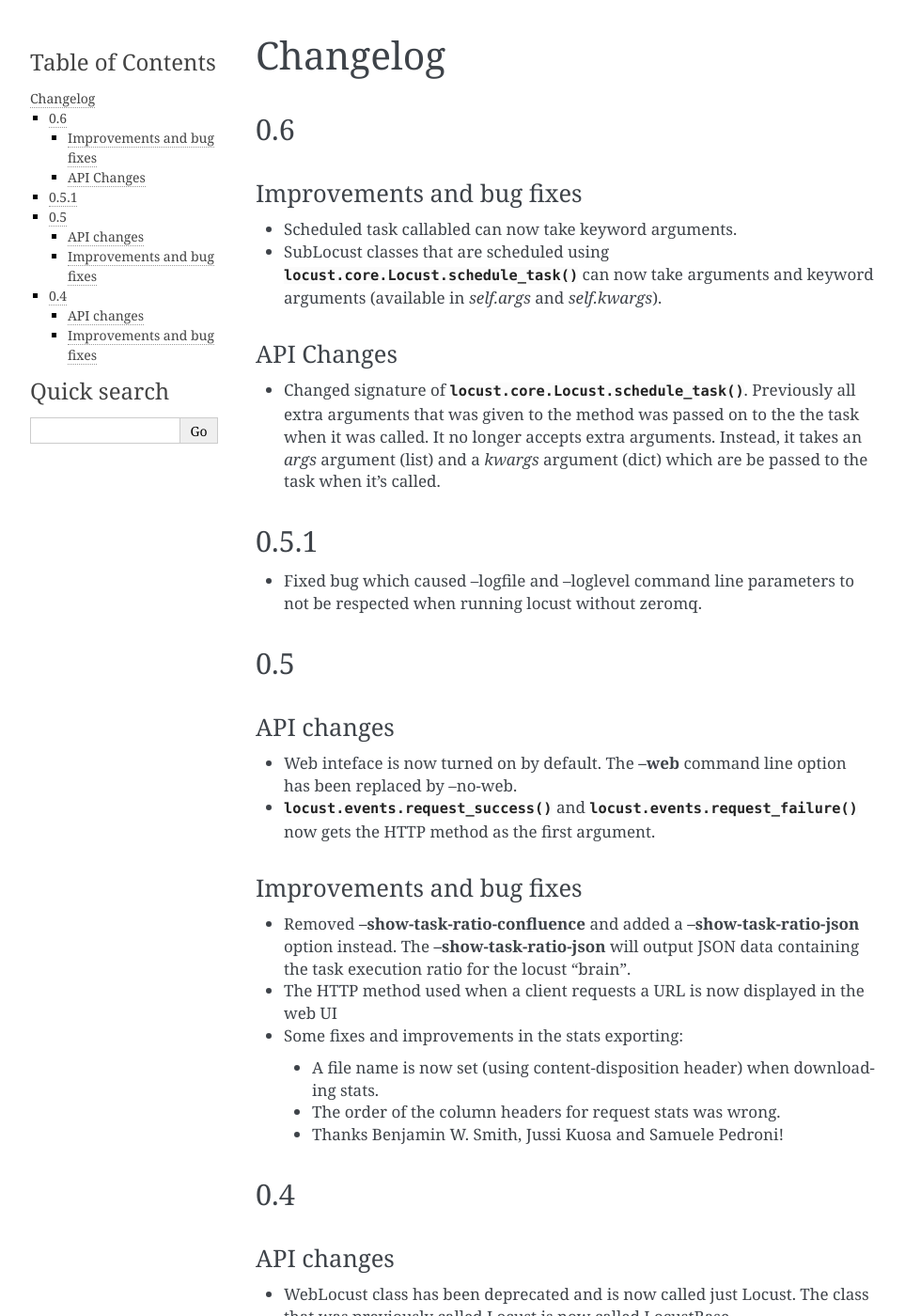
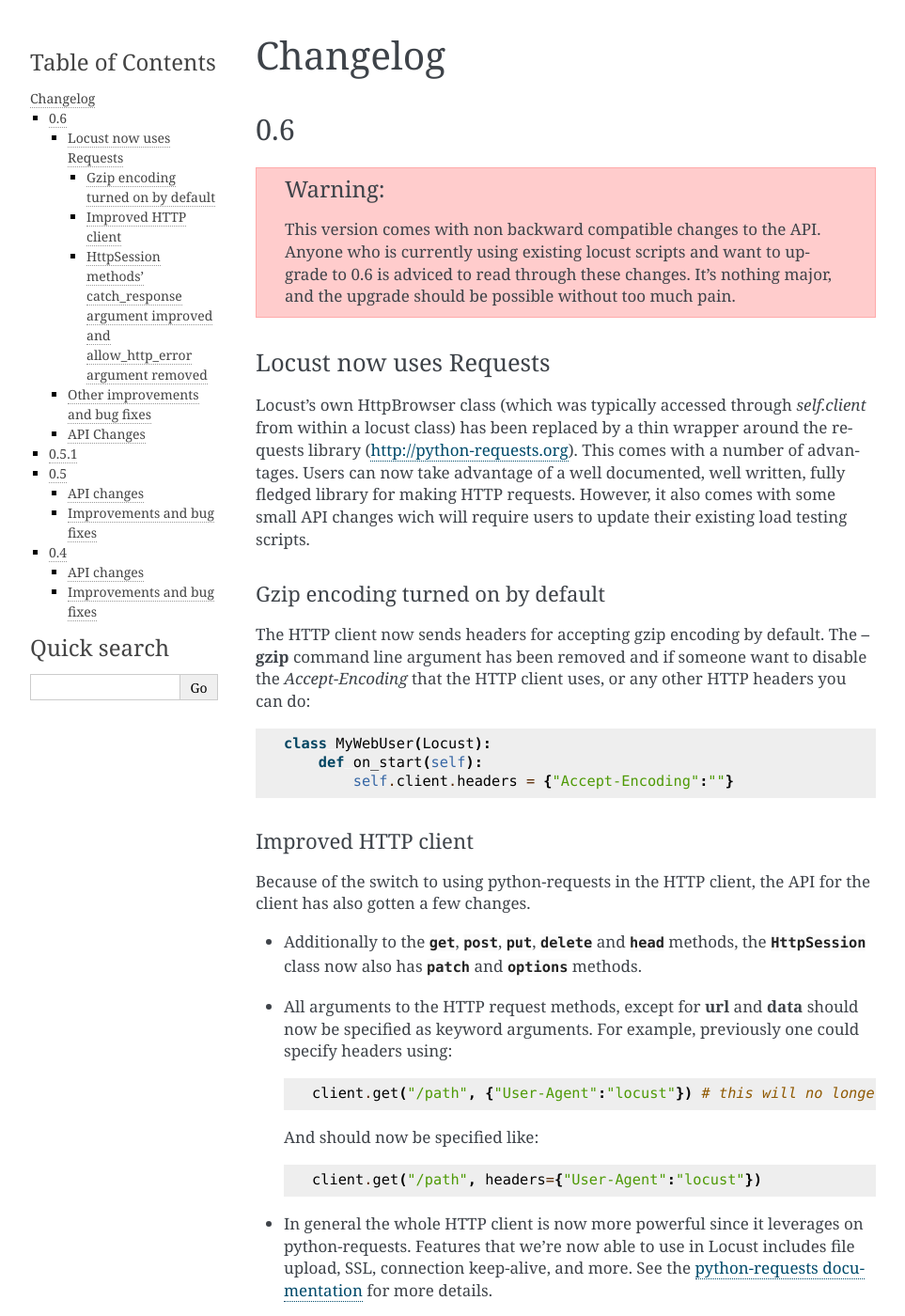
Before and after one commit to locustio/locust, a Sphinx documentation site: the page built from docs/changelog.rst, in a window 1280 px wide and 1400 px high. Shown: the whole window at 94% size, without its empty margins (148-1111 px from the left). Built offline with Sphinx 7.4.7, drawn with Linux system fonts in a browser that asks for light colours; some of the changed text lies outside the part shown.

Commit message:
Use python-requests lib (partly discussed in #39)

```diff
--- a/docs/changelog.rst
+++ b/docs/changelog.rst
@@ -1,21 +1,105 @@
-==========
+##########
 Changelog
-==========
+##########
 
 0.6
 ===
 
-Improvements and bug fixes
---------------------------
+.. warning::
 
-* Scheduled task callabled can now take keyword arguments.
+    This version comes with non backward compatible changes to the API.
+    Anyone who is currently using existing locust scripts and want to upgrade to 0.6
+    is adviced to read through these changes. It's nothing major, and the upgrade
+    should be possible without too much pain.
+
+
+Locust now uses Requests
+------------------------
+
+Locust's own HttpBrowser class (which was typically accessed through *self.client* from within a locust class)
+has been replaced by a thin wrapper around the requests library (http://python-requests.org). This comes with
+a number of advantages. Users can  now take advantage of a well documented, well written, fully fledged
+library for making HTTP requests. However, it also comes with some small API changes wich will require users
+to update their existing load testing scripts.
+
+Gzip encoding turned on by default
+^^^^^^^^^^^^^^^^^^^^^^^^^^^^^^^^^^
+
+The HTTP client now sends headers for accepting gzip encoding by default. The **--gzip** command line argument
+has been removed and if someone want to disable the *Accept-Encoding* that the HTTP client uses, or any
+other HTTP headers you can do::
+
+    class MyWebUser(Locust):
+        def on_start(self):
+            self.client.headers = {"Accept-Encoding":""}
+
+
+Improved HTTP client
+^^^^^^^^^^^^^^^^^^^^
+
+Because of the switch to using python-requests in the HTTP client, the API for the client has also
+gotten a few changes.
+
+* Additionally to the :py:meth:`get <locust.clients.HttpSession.get>`, :py:meth:`post <locust.clients.HttpSession.post>`,
+  :py:meth:`put <locust.clients.HttpSession.put>`, :py:meth:`delete <locust.clients.HttpSession.delete>` and
+  :py:meth:`head <locust.clients.HttpSession.head>` methods, the :py:class:`HttpSession <locust.clients.HttpSession>` class
+  now also has :py:meth:`patch <locust.clients.HttpSession.patch>` and :py:meth:`options <locust.clients.HttpSession.options>` methods.
+
+* All arguments to the HTTP request methods, except for **url** and **data** should now be specified as keyword arguments.
+  For example, previously one could specify headers using::
+
+      client.get("/path", {"User-Agent":"locust"}) # this will no longer work
+
+  And should now be specified like::
+
+      client.get("/path", headers={"User-Agent":"locust"})
+
+* In general the whole HTTP client is now more powerful since it leverages on python-requests. Features that we're
+  now able to use in Locust includes file upload, SSL, connection keep-alive, and more.
+  See the `python-requests documentation <http://python-requests.org>`_ for more details.
+
+* The new :py:class:`HttpSession <locust.clients.HttpSession>` class' methods now return python-request
+  :py:class:`Response <requests.Response>` objects. This means that accessing the content of the response
+  is no longer made using the **data** attribute, but instead the **content** attribute. The HTTP response
+  code is now accessed through the **status_code** attribute, instead of the **code** attribute.
+
+
+HttpSession methods' catch_response argument improved and allow_http_error argument removed
+^^^^^^^^^^^^^^^^^^^^^^^^^^^^^^^^^^^^^^^^^^^^^^^^^^^^^^^^^^^^^^^^^^^^^^^^^^^^^^^^^^^^^^^^^^^
+* When doing HTTP requests using the **catch_response** argument, the method now returns a CatchedResponse
+  object which is a context manager that can be used to manually deciding if the request should be reported
+  as successful or as a failure, in the Locust statistics.
+
+  .. autoclass:: locust.clients.CatchedResponse
+    :members: response, request, success, failure
+    :noindex:
+
+* The **allow_http_error** argument of the HTTP client's methods has been removed. Instead one can use the
+  **catch_response** argument to get a context manager, which can be used together with a with statement.
+
+  The following code in the previous Locust version::
+
+      client.get("/does/not/exist", allow_http_error=True)
+
+  Can instead now be written like:
+
+      with client.get("does/not/exist", catch_response=True) as catched:
+          catched.success()
+
+
+Other improvements and bug fixes
+--------------------------------
+
+* Scheduled task callables can now take keyword arguments.
 * SubLocust classes that are scheduled using :func:`locust.core.Locust.schedule_task` can now take
   arguments and keyword arguments (available in *self.args* and *self.kwargs*).
+
 
 
 API Changes
 -----------
 
+* HttpBrowser has been removed in favor of python requests library.
 * Changed signature of :func:`locust.core.Locust.schedule_task`. Previously all extra arguments that
   was given to the method was passed on to the the task when it was called. It no longer accepts extra arguments.
   Instead, it takes an *args* argument (list) and a *kwargs* argument (dict) which are be passed to the task when
--- a/docs/conf.py
+++ b/docs/conf.py
@@ -14,7 +14,7 @@
 
 # Add any Sphinx extension module names here, as strings. They can be extensions
 # coming with Sphinx (named 'sphinx.ext.*') or your custom ones.
-extensions = ["sphinx.ext.autodoc"]
+extensions = ["sphinx.ext.autodoc", "sphinx.ext.intersphinx"]
 
 # autoclass options
 #autoclass_content = "both"
@@ -31,6 +31,11 @@
 # General substitutions.
 project = 'Locust'
 #copyright = ''
+
+# Intersphinx config
+intersphinx_mapping = {
+    'requests': ('http://requests.readthedocs.org/en/latest/', None),
+}
 
 # The default replacements for |version| and |release|, also used in various
 # other places throughout the built documents.
--- a/requirements.txt
+++ b/requirements.txt
@@ -1,3 +1,4 @@
 greenlet
 gevent>=0.13
 Flask>=0.8
+requests==0.14
```
Also changed, not shown: docs/api.rst (+7 -3 lines), docs/writing-a-locustfile.rst (+12 -17 lines), 8 other files.
